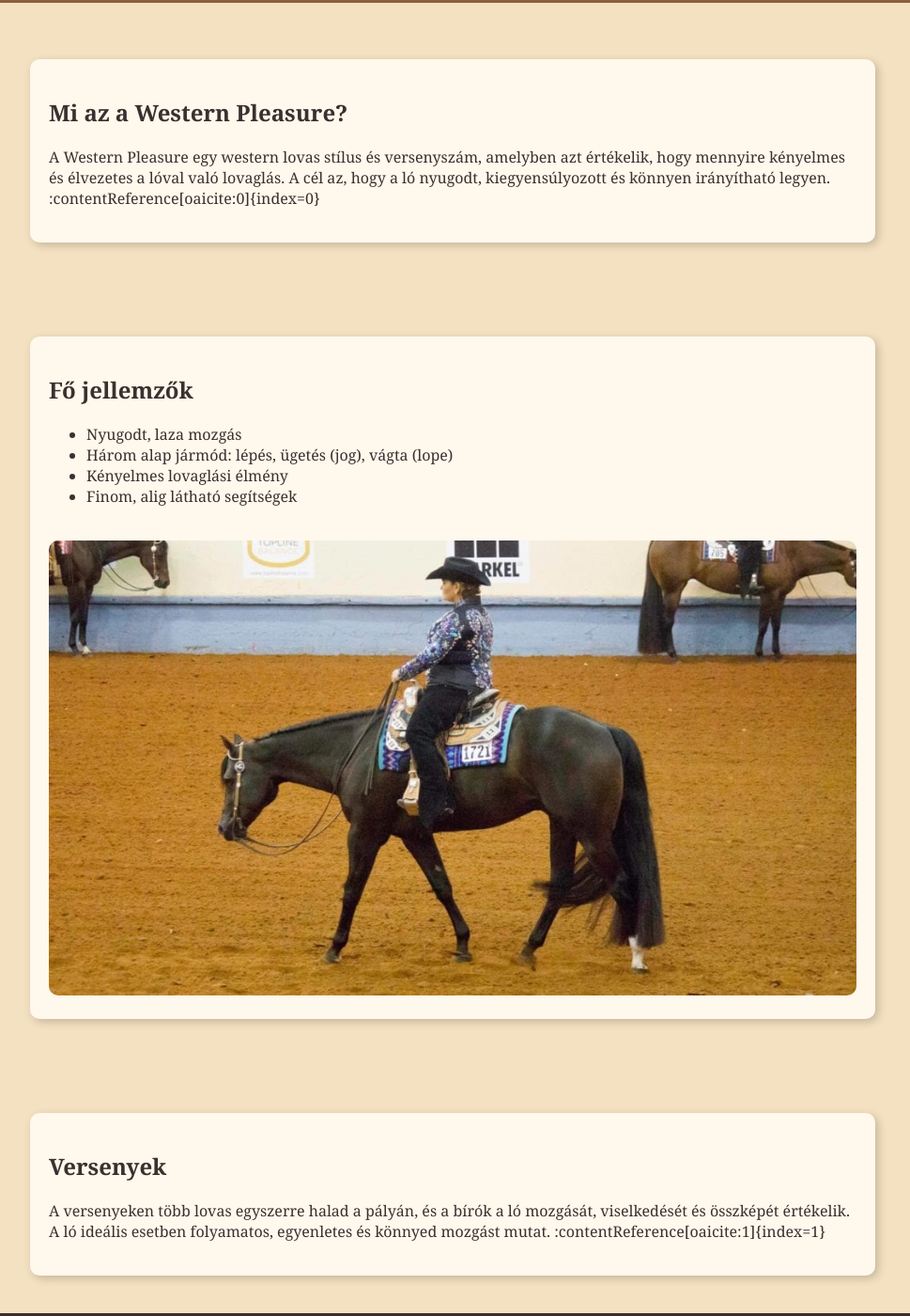
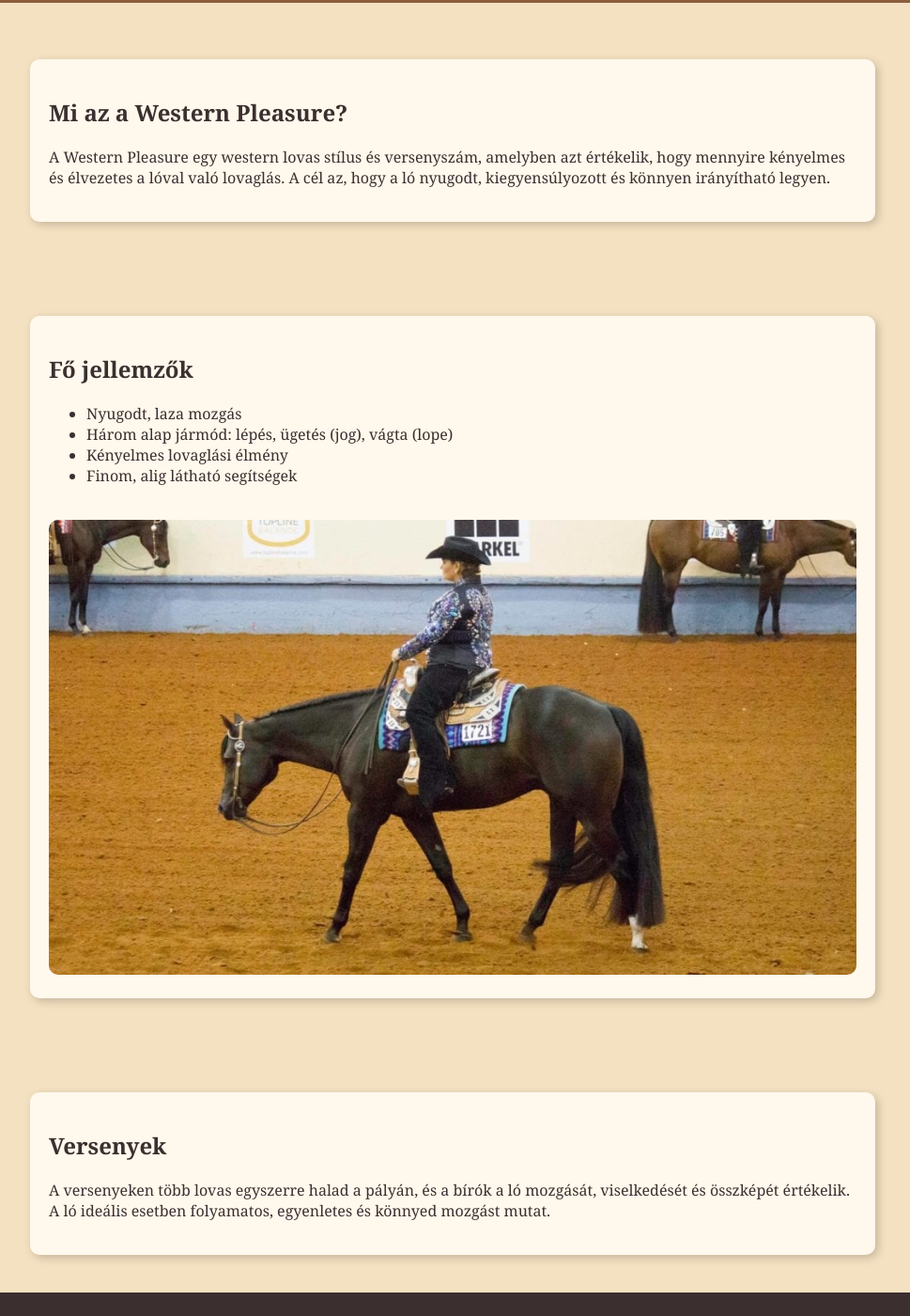
Before and after one commit to vikixkee/weboldalahobbimrol, a plain HTML site: page index.html in a window 1280 px wide. Shown: the part 519-1919 px from the top of the page at 94% size, without its empty margins (158-1127 px from the left). Drawn offline with Linux system fonts and the light colour scheme.

Commit message:
Update index.html

```diff
--- a/index.html
+++ b/index.html
@@ -87,7 +87,7 @@
         <p>
             A Western Pleasure egy western lovas stílus és versenyszám, amelyben azt értékelik,
             hogy mennyire kényelmes és élvezetes a lóval való lovaglás. A cél az, hogy a ló
-            nyugodt, kiegyensúlyozott és könnyen irányítható legyen. :contentReference[oaicite:0]{index=0}
+            nyugodt, kiegyensúlyozott és könnyen irányítható legyen.
         </p>
     </div>
 </section>
@@ -112,7 +112,7 @@
         <p>
             A versenyeken több lovas egyszerre halad a pályán, és a bírók a ló mozgását,
             viselkedését és összképét értékelik. A ló ideális esetben folyamatos,
-            egyenletes és könnyed mozgást mutat. :contentReference[oaicite:1]{index=1}
+            egyenletes és könnyed mozgást mutat.
         </p>
     </div>
 </section>
```
